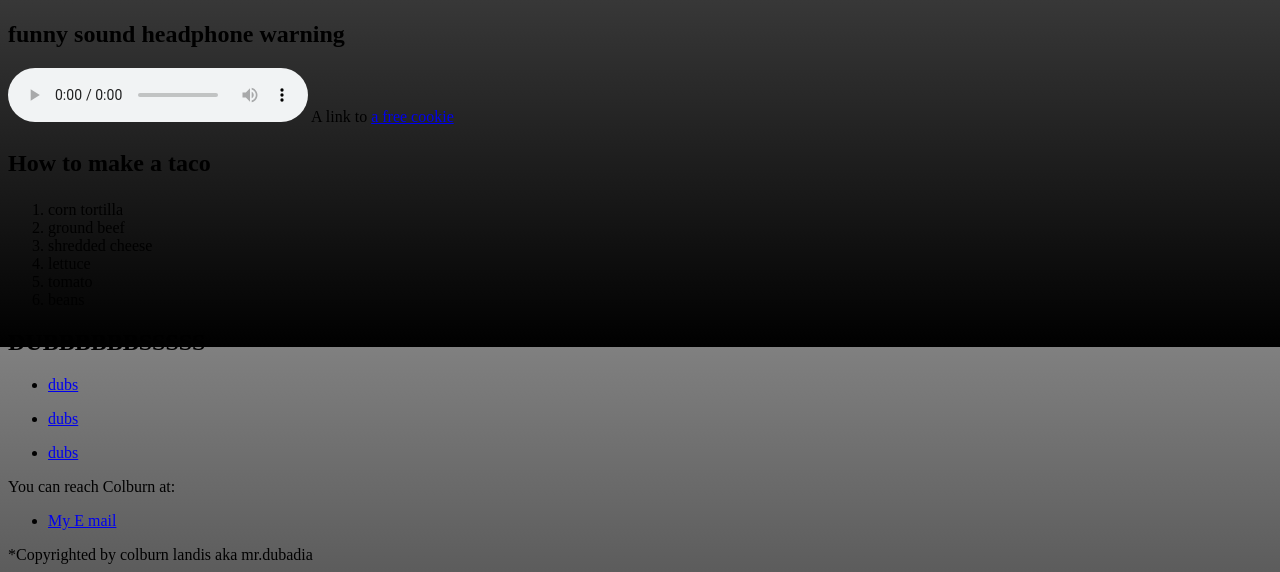
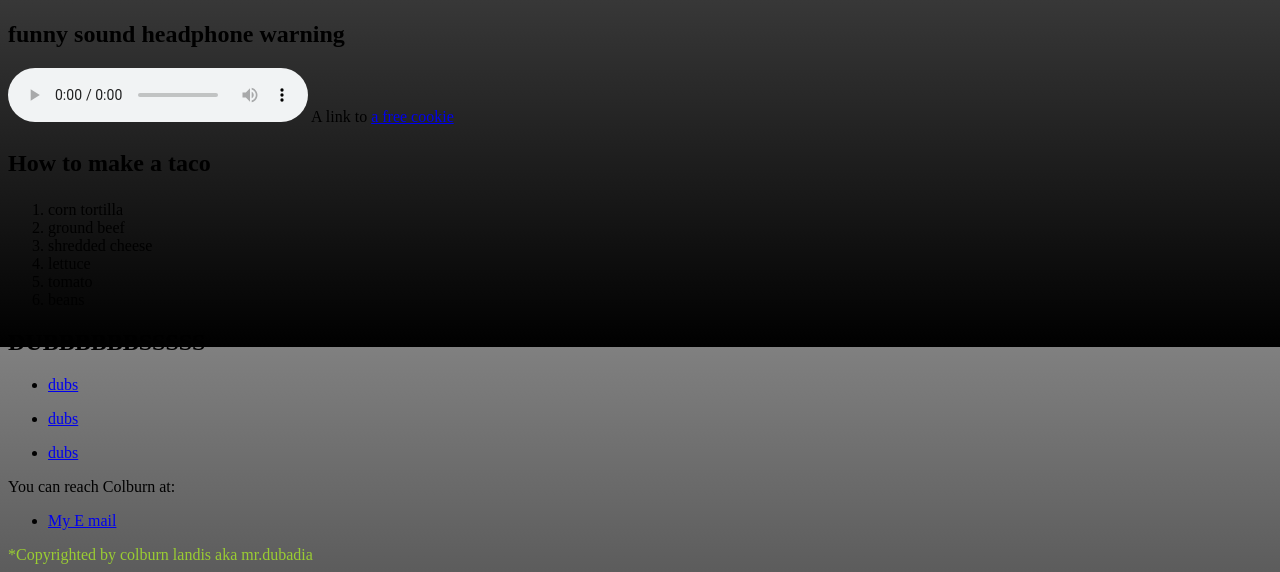
Before and after one commit to lavnercolburn/lavnercolburn.github.io, a plain HTML site: page index.html in a window 1280 px wide. Shown: the part 453-1025 px from the top of the page. Drawn offline with Linux system fonts and the light colour scheme.

Commit message:
added footer color

```diff
--- a/styles.css
+++ b/styles.css
@@ -20,4 +20,5 @@ body{
 footer{
     clear: both;
     position: sticky;
+    color:yellowgreen ;
 }
```
